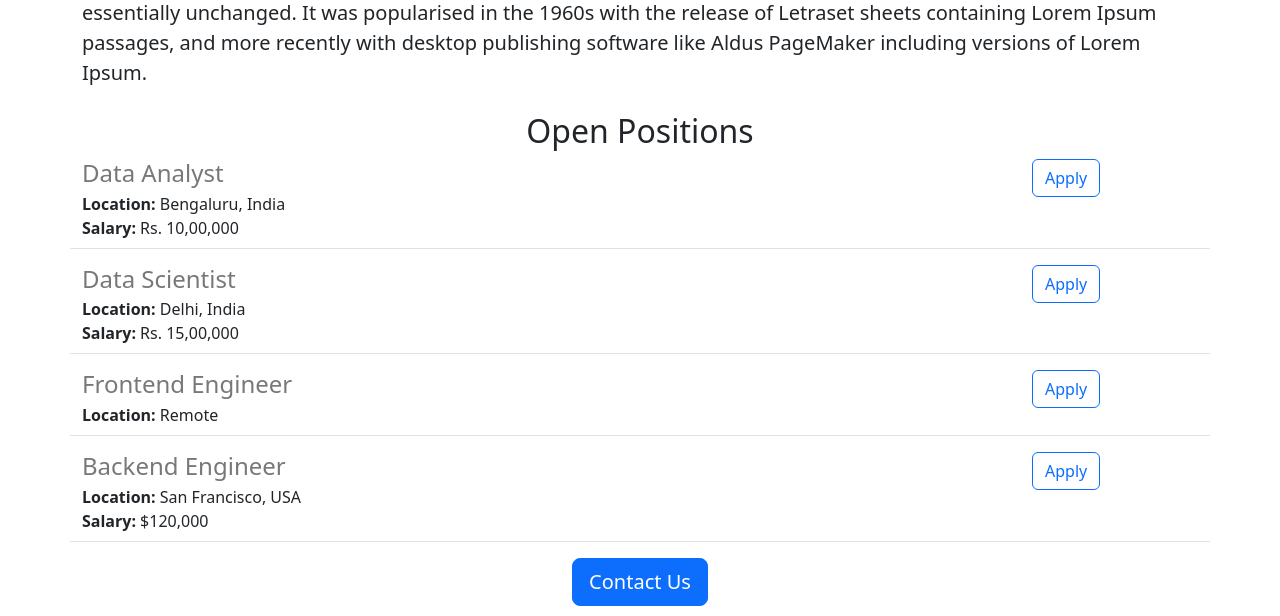
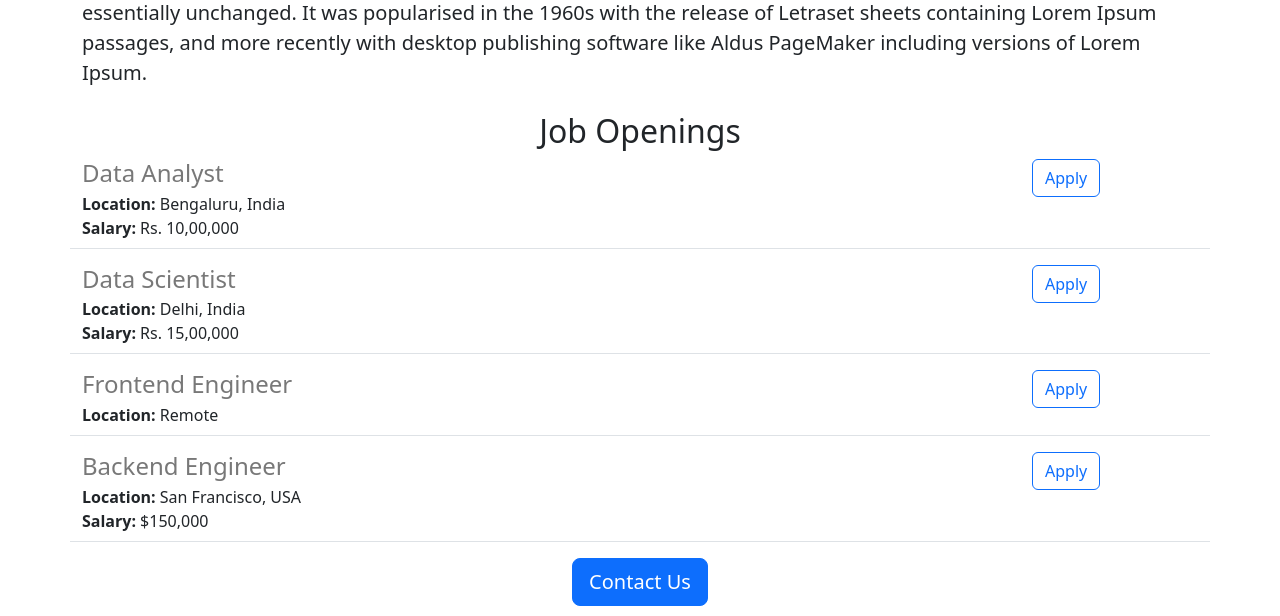
Before and after one commit to Nichflow/jovian-careers-website, a Flask app: page / in a window 1280 px wide. Shown: the part 602-1218 px from the top of the page. Run offline with Flask 3, Linux system fonts and the light colour scheme.

Commit message:
Made some changes

```diff
--- a/app.py
+++ b/app.py
@@ -24,7 +24,7 @@ JOBS = [
     'id': 4,
     'title': 'Backend Engineer',
     'location': 'San Francisco, USA',
-    'salary': '$120,000'
+    'salary': '$150,000'
   }
 ]
 
--- a/templates/home.html
+++ b/templates/home.html
@@ -22,7 +22,7 @@
             <h2 class="text-center mt-4 mb-2">About Jovian</h2>
             <p class="lead">
                 Lorem Ipsum is simply dummy text of the printing and typesetting industry. Lorem Ipsum has been the industry's standard dummy text ever since the 1500s, when an unknown printer took a galley of type and scrambled it to make a type specimen book. It has survived not only five centuries, but also the leap into electronic typesetting, remaining essentially unchanged. It was popularised in the 1960s with the release of Letraset sheets containing Lorem Ipsum passages, and more recently with desktop publishing software like Aldus PageMaker including versions of Lorem Ipsum.</p>
-            <h2 class="text-center mt-4 mb-2">Open Positions</h2>
+            <h2 class="text-center mt-4 mb-2">Job Openings</h2>
             <div>
                 {% for job in jobs %}
                     {% include 'jobitem.html' %}
```
